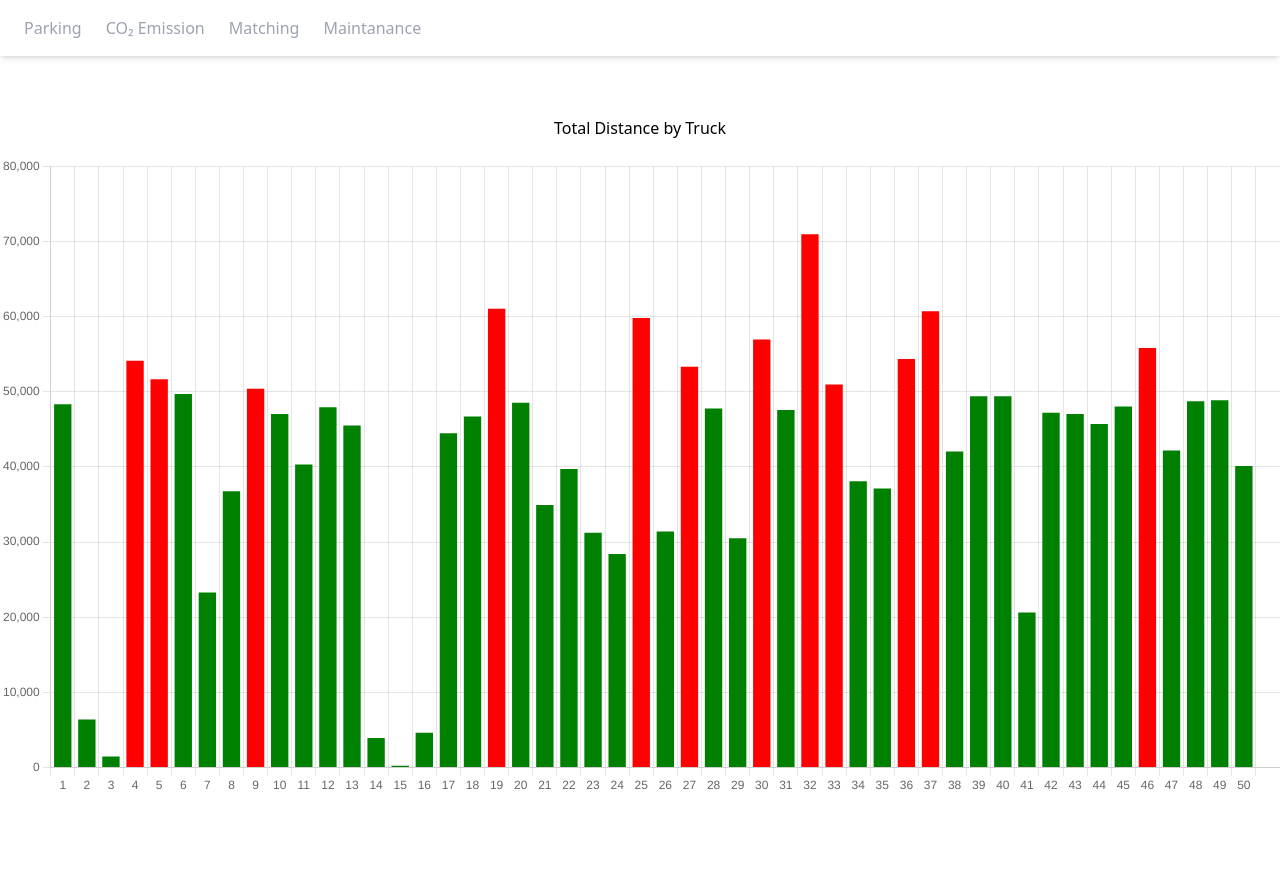
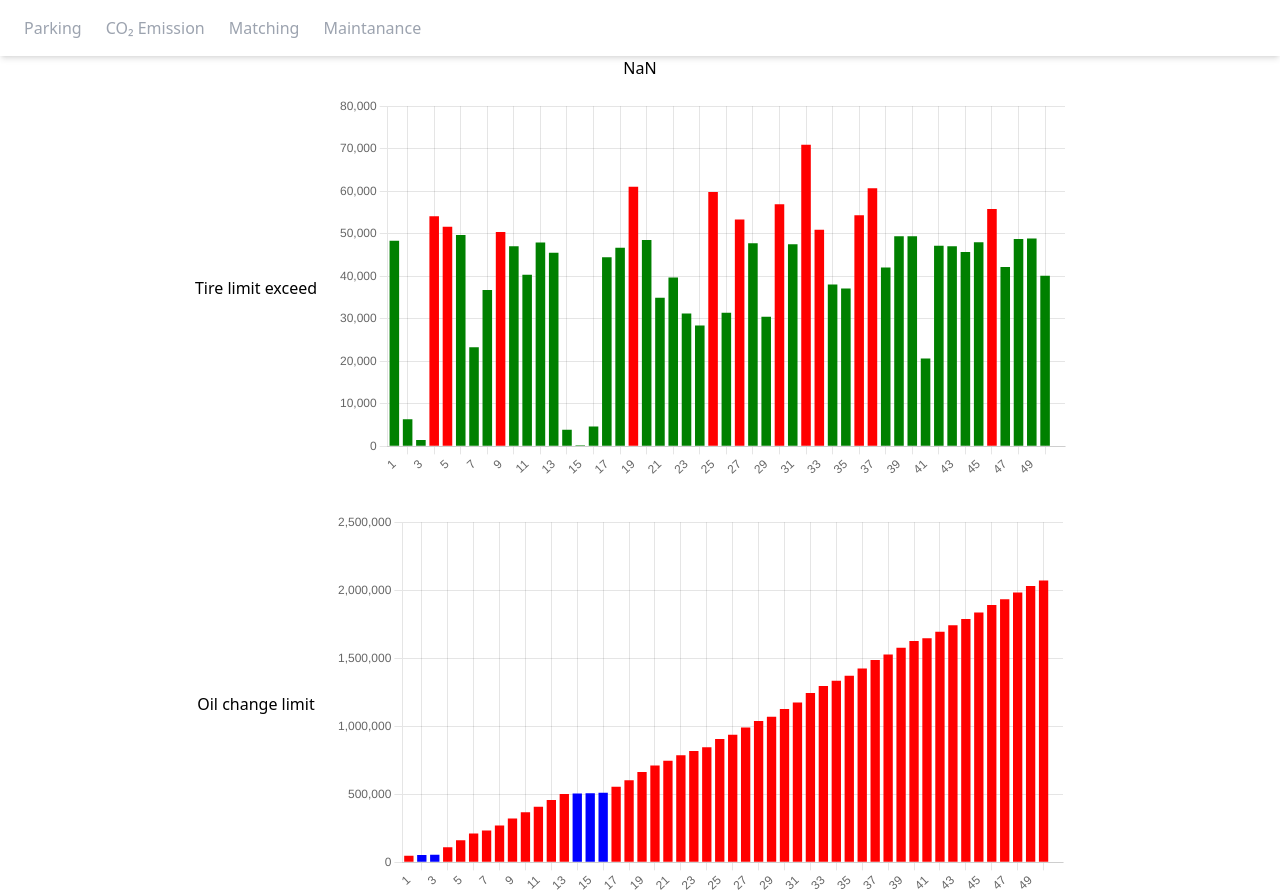
Before and after one commit to Punnarun/mitrphol, a Next.js app: page /mtn in a window 1280 px wide. Before the commit the page ends 856 px from the top, so only its background shows below. Built offline with nearby package versions, Linux system fonts and the light colour scheme.

Commit message:
pushpush

```diff
--- a/public/customer.json
+++ b/public/customer.json
@@ -11,7 +11,7 @@
   {
     "producType": "Chemical",
     "TruckType": "10Wheels",
-    "start_lat": 16.547352,
+    "start_lat": 16.577352,
     "start_lng": 102.095508,
     "end_lat": 13.750882,
     "end_lng": 100.409278,
--- a/src/app/matching/page.tsx
+++ b/src/app/matching/page.tsx
@@ -10,6 +10,7 @@ const Matching = () => {
     const [data, setData] = useState<any[]>([]);
     const [csvData, setCsvData] = useState<any[]>([]);
     const [matches, setMatches] = useState<{ customer: any; csvRow: any; distance: string; }[]>([]);
+    const [expandedCard, setExpandedCard] = useState<number | null>(null); // State to track expanded card
 
     // Fetch customer.json
     useEffect(() => {
@@ -48,7 +49,7 @@ const Matching = () => {
         const toRadians = (degree: number) => degree * (Math.PI / 180);
 
         const dLat = toRadians(lat2 - lat1);
-    const dLon = toRadians(lon2 - lon1);
+        const dLon = toRadians(lon1 - lon2);
 
         const rLat1 = toRadians(lat1);
         const rLat2 = toRadians(lat2);
@@ -65,7 +66,7 @@ const Matching = () => {
     // Check for matching data based on ±10 minutes and within 500 meters
     useEffect(() => {
         if (data && csvData) {
-      const tempMatches: ((prevState: never[]) => never[]) | { customer: any; csvRow: any; distance: string; }[] = [];
+            const tempMatches: { customer: any; csvRow: any; distance: string; }[] = [];
 
             data.forEach((customer) => {
                 csvData.forEach((csvRow) => {
@@ -116,31 +117,63 @@ const Matching = () => {
         }
     }, [data, csvData]);
 
+    // Function to check if a customer has a match
+    const hasMatch = (customer: any) => {
+        return matches.some(match => match.customer.pickup_time === customer.pickup_time);
+    };
+
+    // Function to toggle the expanded state of a card
+    const toggleCard = (index: number) => {
+        setExpandedCard(expandedCard === index ? null : index);
+    };
+
     return (
-    <div className="h-screen flex flex-col items-center justify-center bg-gray-100 p-4">
-      {matches.length > 0 ? (
-        <div className="bg-white shadow-md rounded-lg p-6 w-full max-w-lg">
+        <div className="h-screen w-screen flex flex-col items-center justify-center bg-gray-100 p-4">
+            {data.length > 0 ? (
+                <div className="bg-white shadow-md rounded-lg p-6 w-full h-full max-w-7xl overflow-auto">
                     <h2 className="text-xl font-semibold text-gray-800 mb-4">
-            Matching Deliveries:
+                        Customer Deliveries:
                     </h2>
-          <ul className="space-y-4">
-            {matches.map((match, index) => (
-              <li key={index} className="border-b border-gray-200 pb-2">
+                    <div className="flex flex-wrap -mx-2">
+                        {data.map((customer, index) => (
+                            <div key={index} className="w-full sm:w-1/2 lg:w-1/3 px-2 mb-4">
+                                <div
+                                    className={`bg-white border border-gray-200 rounded-lg shadow p-4 cursor-pointer transition-transform duration-300 ${expandedCard === index ? 'transform scale-105' : ''}`}
+                                    onClick={() => toggleCard(index)}
+                                >
                                     <p className="text-gray-700">
-                  <strong>Customer Pickup:</strong> {match.customer.pickup_time}
+                                        <strong>Customer Pickup:  </strong> {customer.pickup_time}
                                     </p>
                                     <p className="text-gray-700">
-                  <strong>CSV Pickup:</strong> {match.csvRow.pickup_time}
+                                        <strong>Start Location:  </strong> {customer.start_lat}, {customer.start_lng}
                                     </p>
                                     <p className="text-gray-600">
-                  <strong>Distance:</strong> {match.distance} km
+                                        <strong>Match:</strong>
+                                        <span className={`px-2 py-1 rounded ${hasMatch(customer) ? 'bg-green-200 text-green-800' : 'bg-red-200 text-red-800'}`}>
+                                            {hasMatch(customer) ? "Yes" : "No"}
+                                        </span>
                                     </p>
-              </li>
+                                    {expandedCard === index && (
+                                        <div className="mt-4">
+                                            <p className="text-gray-700">
+                                                <strong>Additional Details:</strong>
+                                            </p>
+                                            <p className="text-gray-700">
+                                                <strong>End Location:  </strong> {customer.end_lat}, {customer.end_lng}
+                                            </p>
+                                            <p className="text-gray-700">
+                                                <strong>Distance:  </strong> {matches.find(match => match.customer.pickup_time === customer.pickup_time)?.distance} km
+                                            </p>
+                                            {/* Add more details as needed */}
+                                        </div>
+                                    )}
+                                </div>
+                            </div>
                         ))}
-          </ul>
+                    </div>
                 </div>
             ) : (
-        <p className="text-gray-600">No matches found or still loading...</p>
+                <p className="text-gray-600">No customer data found or still loading...</p>
             )}
         </div>
     );
--- a/src/app/mtn/page.tsx
+++ b/src/app/mtn/page.tsx
@@ -1,10 +1,9 @@
-'use client'
+"use client";
 import React, { useEffect, useState } from "react";
 import { Bar } from "react-chartjs-2";
 import { Chart, CategoryScale, LinearScale, BarElement } from "chart.js";
 import Papa from "papaparse";
 
-// Register the necessary components
 Chart.register(CategoryScale, LinearScale, BarElement);
 
 const Maintenance = () => {
@@ -15,36 +14,29 @@ const Maintenance = () => {
 
   const [data, setData] = useState<DataItem[]>([]);
 
-  // Fetch and parse CSV data
   useEffect(() => {
     const fetchData = async () => {
-      const response = await fetch("/distance_sum.csv"); // Adjust the path as needed
-      if (!response.body) {
-        throw new Error("Response body is null");
-      }
+      const response = await fetch("/distance_sum.csv");
+      if (!response.body) throw new Error("Response body is null");
       const reader = response.body.getReader();
       const result = await reader.read();
-      const decoder = new TextDecoder("utf-8");
-      const csvContent = decoder.decode(result.value);
+      const csvContent = new TextDecoder("utf-8").decode(result.value);
 
       Papa.parse(csvContent, {
         header: true,
-        complete: (result) => {
-          setData(result.data as DataItem[]);
-        },
+        complete: (result) => setData(result.data as DataItem[]),
       });
     };
 
     fetchData();
   }, []);
 
-  // Prepare data for the bar chart
   const chartData = {
-    labels: data.map((item) => item.id), // Assuming 'id' column exists in the CSV
+    labels: data.map((item) => item.id),
     datasets: [
       {
-        label: "Total Distance",
-        data: data.map((item) => parseFloat(item.distance)), // Assuming 'distance' column exists
+        label: "Total Distance (> 50k)",
+        data: data.map((item) => parseFloat(item.distance)),
         backgroundColor: data.map((item) =>
           parseFloat(item.distance) > 50000 ? "red" : "green"
         ),
@@ -52,19 +44,42 @@ const Maintenance = () => {
     ],
   };
 
+  let sum = 0;
+
+  const chartData2 = {
+    labels: data.map((item) => item.id),
+    datasets: [
+      {
+        label: "Total Distance (> 10k)",
+        data: data.map((item) => sum += parseFloat(item.distance)),
+        backgroundColor: data.map((item) =>
+          parseFloat(item.distance) > 10000 ? "red" : "blue"
+        ),
+      },
+    ],
+  };
+
   const options = {
-    scales: {
-      y: {
-        beginAtZero: true,
-      },
-    },
+    scales: { y: { beginAtZero: true } },
+    animation: { duration: 1000, easing: "easeInOutQuart" as const },
+    layout: { padding: { left: 20, right: 20 } },
   };
 
   return (
-    <div className="h-screen flex flex-col items-center justify-center">
-      <h2 className="mb-4">Total Distance by Truck</h2>
+    <div className="flex flex-col items-center">
+      <div>{sum}</div>
+      <h2 className="mb-4"></h2>
       {data.length > 0 ? (
-        <Bar data={chartData} options={options} />
+        <>
+          <div className="w-3/4 h-96 flex justify-center items-center mb-8">
+          <div>Tire limit exceed</div>
+            <Bar data={chartData} options={options} />
+          </div>
+          <div className="w-3/4 h-96 flex justify-center items-center">
+          <div>Oil change limit</div>
+            <Bar data={chartData2} options={options} />
+          </div>
+        </>
       ) : (
         <p>Loading data...</p>
       )}
@@ -73,5 +88,3 @@ const Maintenance = () => {
 };
 
 export default Maintenance;
-
-// ddepdepdep
--- a/src/app/parking/page.tsx
+++ b/src/app/parking/page.tsx
@@ -79,11 +79,11 @@ export default function TestPage() {
             />
             <input
               type="button"
-              value="Metal Factory"
+              value="Restaurant"
               // onClick={() => handleFetchPlaces('metal_factory')}
               className="rounded-button"
             />
-            <input
+            {/* <input
               type="button"
               value="Metal Factory"
               // onClick={() => handleFetchPlaces('metal_factory')}
@@ -118,7 +118,7 @@ export default function TestPage() {
               value="Metal Factory"
               // onClick={() => handleFetchPlaces('metal_factory')}
               className="rounded-button"
-            />
+            /> */}
           </div>
 
           {/* Pass the coordinates array to Yoyo */}
--- a/src/component/MapComponent2.tsx
+++ b/src/component/MapComponent2.tsx
@@ -77,7 +77,7 @@ const MapComponent = ({ data }: MapComponentProps) => {
                   <div>
                     <strong>Rank: {point.Rank}</strong>
                     <br />
-                    Count Taxis: {point.Count_Taxi}
+                    Count Trucks: {point.Count_Taxi}
                     <br />
                     Latitude: {lat}, Longitude: {lng}
                   </div>
--- a/src/libs/getRiskLevel.tsx
+++ b/src/libs/getRiskLevel.tsx
@@ -17,7 +17,7 @@ export async function getRiskLevel(params: RiskLevelParams) {
     const { start_lat, start_lng, end_lat, end_lng, productType, truckType, rains, precipitation, visibility, distance, duration } = params;
 
     // Overpass API URL to find petrol stations within 100 meters
-    const overpassUrl = `http://172.18.19.232:8888/predict_risk`;
+    const overpassUrl = `http://26.113.169.4:8888/predict_risk`;
 
     try {
         const response = await fetch(overpassUrl, {
```
Lines whose indentation alone changed are shown as unchanged.
